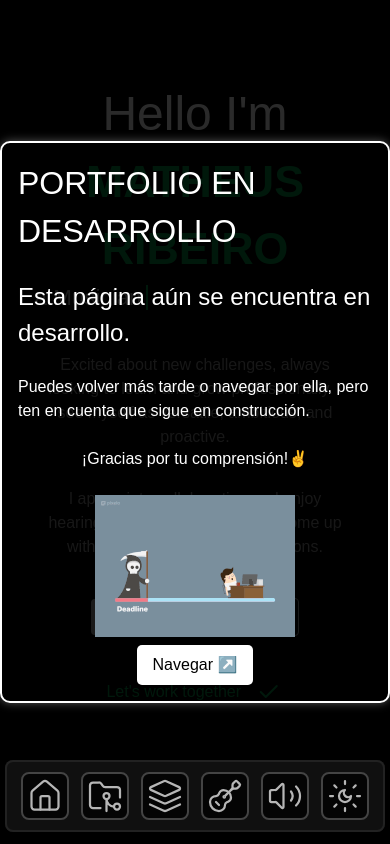
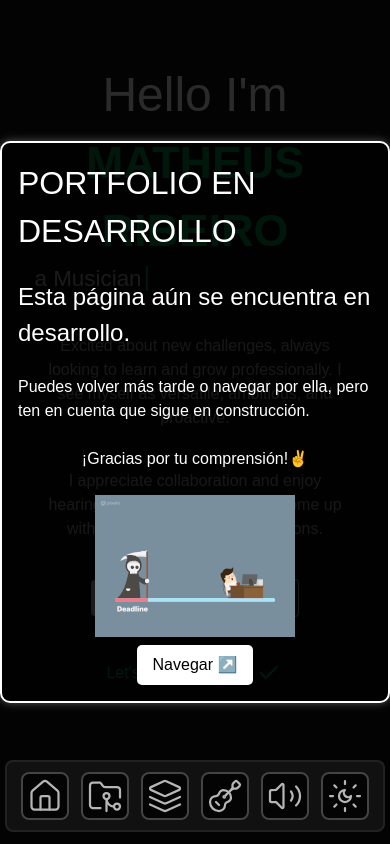
Before and after one commit to limematheuz/portfolio, a React (Vite) app: page / in a window 390 px wide. Shown: the top 844 px of the page. Built offline with nearby package versions, Linux system fonts and the light colour scheme; a web font is replaced by a local one.

Commit message:
change variables styles; change hero styles for responsive devices

```diff
--- a/src/components/Hero/Hero.css
+++ b/src/components/Hero/Hero.css
@@ -9,7 +9,7 @@
 }
 
 .hero-content {
-  height: 70%;
+  height: 75%;
   width: 100%;
   display: flex;
   flex-direction: column;
@@ -58,7 +58,7 @@
   left: 0;
   height: 100%;
   width: 100%;
-  background-color: #000000;
+  background-color: var(--dark-bg-color);
   border-left: 2px solid var(--green-color);
   animation: animate 4s steps(14) infinite;
 }
@@ -176,7 +176,7 @@
     align-items: center;
     /* justify-content: center; */
     gap: 2.4rem;
-    margin-top: -15%;
+    margin-top: -25%;
   }
 
   .hero-content h1 {
--- a/src/index.css
+++ b/src/index.css
@@ -41,14 +41,14 @@ html,
   line-height: 1.5;
   font-weight: 400;
   color: rgba(255, 255, 255, 0.87) !important;
-  background-color: var(--color-black-bg);
+  background-color: var(--dark-bg-color);
   font-synthesis: none;
   text-rendering: optimizeLegibility;
 
   /* colors */
   --green-color: #00e770;
-  --color-black-bg: #000000;
-  --color-ligth-bg: #9b9a9a;
+  --dark-bg-color: #121212;
+  --light-bg-color: #d8d6d6;
   --dark-white-color: rgba(255, 255, 255, 0.842);
   --white-color: #ffffff;
   --dark-grey-color: #222222;
@@ -70,7 +70,7 @@ html,
 
   /* Mobile font-size */
   --xxsmall-font-mobile: 0.6rem;
-  --font-size-small-mobile: 0.8rem;
+  --font-size-small-mobile: 0.9rem;
   --normal-font-mobile: 1rem;
   --big-size-font-mobile: 1.5rem;
 
```
